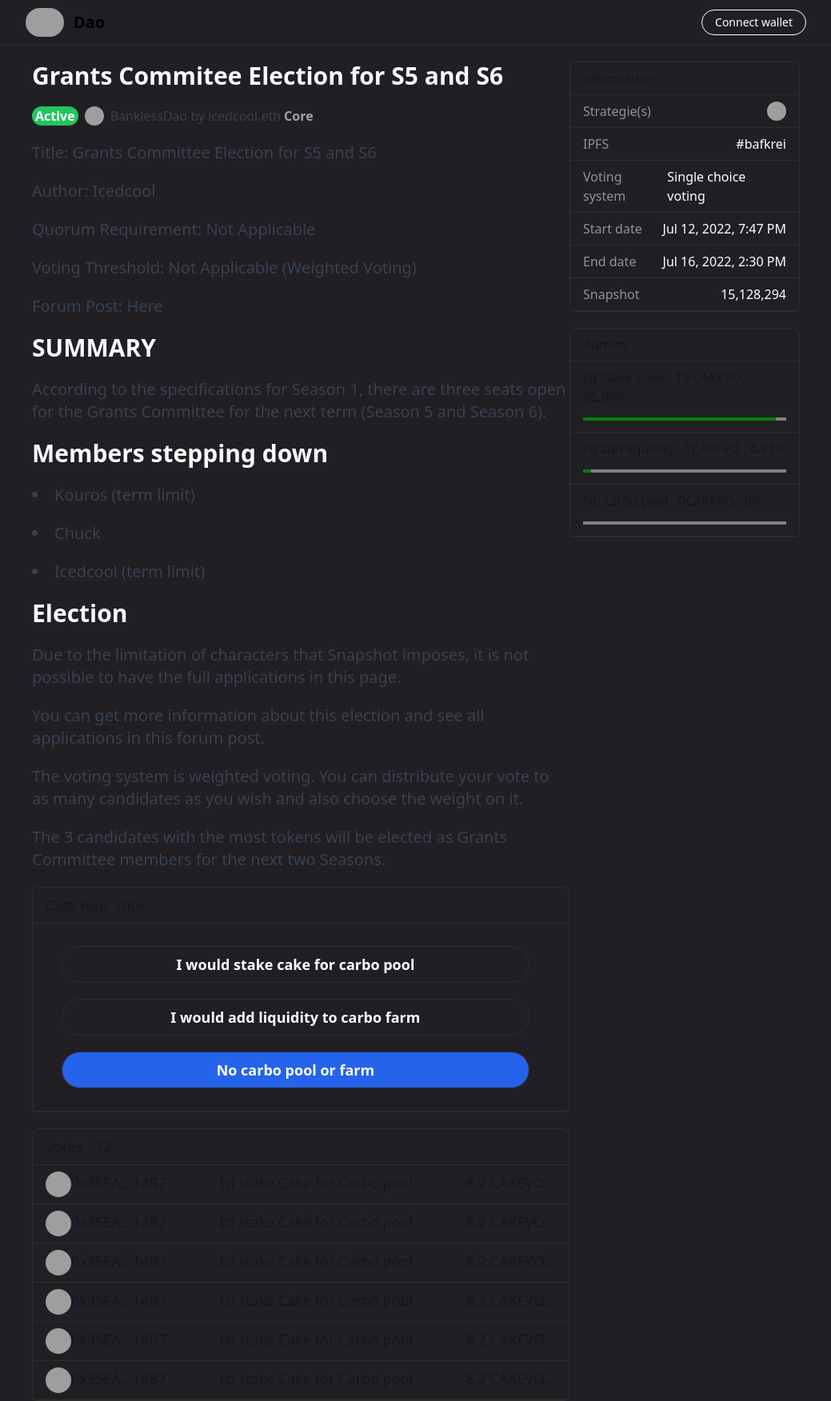
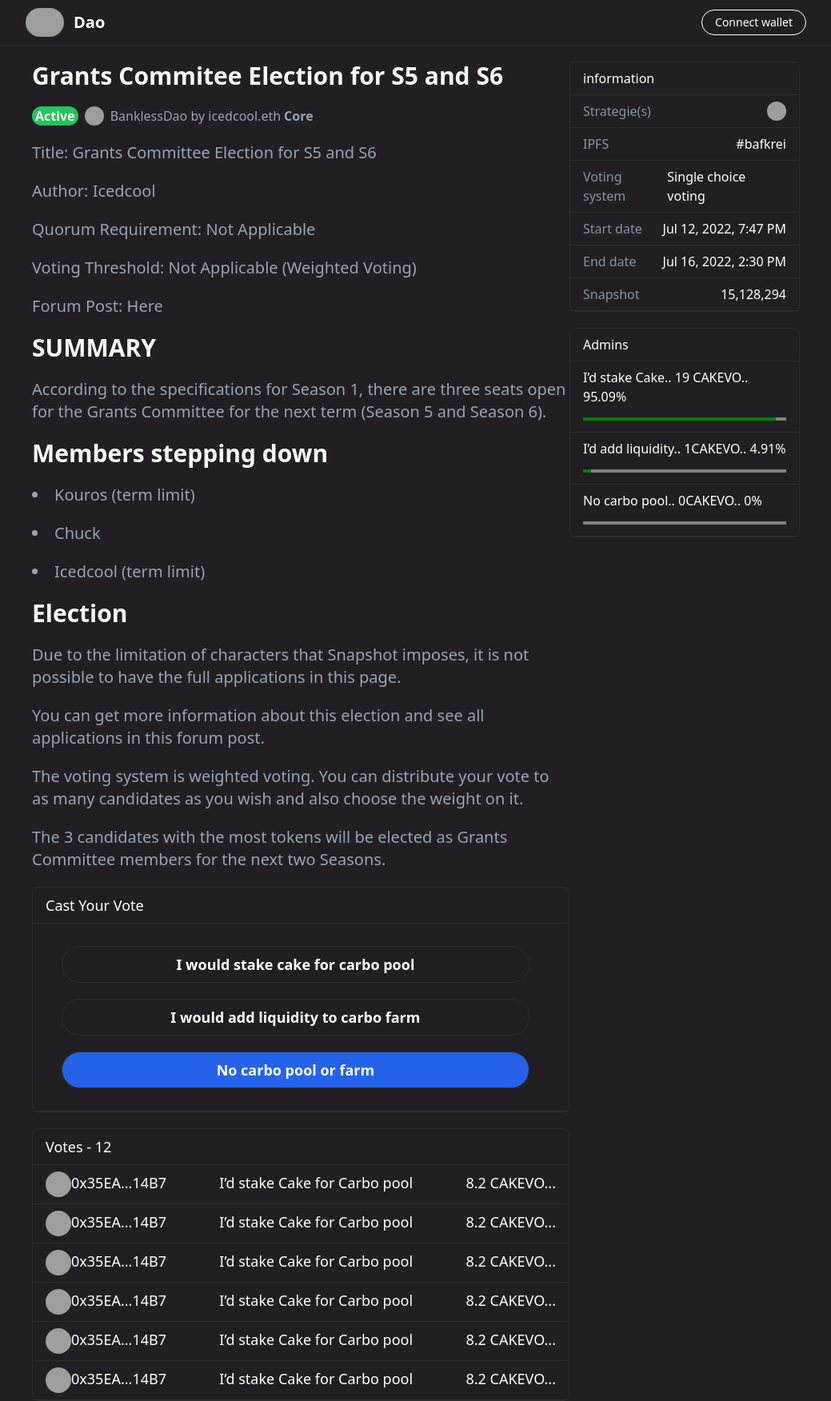
Before and after one commit to shubhamkr95/NFT-DAO-FE, a React (Create React App) app: page /Details in a window 1280 px wide. Shown: the whole page at 80% size, without its empty margins (120-1159 px from the left). Built offline with nearby package versions, Linux system fonts and the light colour scheme; grey boxes are pictures that could not be loaded.

Commit message:
fix dark bug

```diff
--- a/src/components/Details.jsx
+++ b/src/components/Details.jsx
@@ -10,30 +10,30 @@
             <div className='mt-5 flex flex-row'>
                 <button class="bg-green-500 hover:bg-blue-700 text-white font-bold  px-1 rounded-full">Active</button>
                 <img src="https://mdbootstrap.com/img/new/standard/city/041.jpg" class=" h-6 w-6 ml-2 rounded-full" alt=""/>
-                <p className="text-gray-700 font-medium dark:text-gray-400 ml-2">BanklessDao by icedcool.eth</p>
+                <p className=" font-medium text-gray-400 ml-2">BanklessDao by icedcool.eth</p>
                 <button class=" hover:bg-blue-700 text-gray-400 font-bold  px-1 rounded-full">Core</button>
             </div>
             <div>
-                <p className="text-gray-700 font-medium text-xl dark:text-gray-400 mt-5">Title: Grants Committee Election for S5 and S6</p>
-                <p className="text-gray-700 font-medium text-xl dark:text-gray-400 mt-5">Author: Icedcool</p>
-                <p className="text-gray-700 font-medium text-xl dark:text-gray-400 mt-5">Quorum Requirement: Not Applicable</p>
-                <p className="text-gray-700 font-medium text-xl dark:text-gray-400 mt-5">Voting Threshold: Not Applicable (Weighted Voting)</p>
-                <p className="text-gray-700 font-medium text-xl dark:text-gray-400 mt-5">Forum Post: Here</p>
+                <p className=" font-medium text-xl text-gray-400 mt-5">Title: Grants Committee Election for S5 and S6</p>
+                <p className=" font-medium text-xl text-gray-400 mt-5">Author: Icedcool</p>
+                <p className=" font-medium text-xl text-gray-400 mt-5">Quorum Requirement: Not Applicable</p>
+                <p className=" font-medium text-xl text-gray-400 mt-5">Voting Threshold: Not Applicable (Weighted Voting)</p>
+                <p className=" font-medium text-xl text-gray-400 mt-5">Forum Post: Here</p>
             </div>
             <div className=' mt-5  text-3xl font-bold text-gray-50'>
                <h1>SUMMARY</h1>
             </div>
             <div>
-               <p className="text-gray-700 font-medium text-xl dark:text-gray-400 mt-5">According to the specifications for Season 1, there are three seats open for the Grants Committee for the next term (Season 5 and Season 6).</p>
+               <p className=" font-medium text-xl text-gray-400 mt-5">According to the specifications for Season 1, there are three seats open for the Grants Committee for the next term (Season 5 and Season 6).</p>
             </div>
             <div className=' mt-5  text-3xl font-bold text-gray-50'>
                <h1>Members stepping down</h1>
             </div>
             <div>
                <ul className='list-disc list-inside'>
-                 <li className="text-gray-700 font-medium text-xl dark:text-gray-400 mt-5">Kouros (term limit)</li>
-                 <li className="text-gray-700 font-medium text-xl dark:text-gray-400 mt-5">Chuck</li>
-                 <li className="text-gray-700 font-medium text-xl dark:text-gray-400 mt-5">Icedcool (term limit)</li>
+                 <li className=" font-medium text-xl text-gray-400 mt-5">Kouros (term limit)</li>
+                 <li className=" font-medium text-xl text-gray-400 mt-5">Chuck</li>
+                 <li className=" font-medium text-xl text-gray-400 mt-5">Icedcool (term limit)</li>
 
                </ul>
             </div>
@@ -41,16 +41,16 @@
                <h1>Election</h1>
             </div>
             <div>
-               <p className="text-gray-700 font-medium text-xl dark:text-gray-400 mt-5">Due to the limitation of characters that Snapshot imposes, it is not possible to have the full applications in this page.</p>
+               <p className=" font-medium text-xl text-gray-400 mt-5">Due to the limitation of characters that Snapshot imposes, it is not possible to have the full applications in this page.</p>
             </div>
             <div>
-               <p className="text-gray-700 font-medium text-xl dark:text-gray-400 mt-5">You can get more information about this election and see all applications in this forum post.</p>
+               <p className=" font-medium text-xl text-gray-400 mt-5">You can get more information about this election and see all applications in this forum post.</p>
             </div>
             <div>
-               <p className="text-gray-700 font-medium text-xl dark:text-gray-400 mt-5">The voting system is weighted voting. You can distribute your vote to as many candidates as you wish and also choose the weight on it.</p>
+               <p className=" font-medium text-xl text-gray-400 mt-5">The voting system is weighted voting. You can distribute your vote to as many candidates as you wish and also choose the weight on it.</p>
             </div>
             <div>
-               <p className="text-gray-700 font-medium text-xl dark:text-gray-400 mt-5">The 3 candidates with the most tokens will be elected as Grants Committee members for the next two Seasons.</p>
+               <p className=" font-medium text-xl text-gray-400 mt-5">The 3 candidates with the most tokens will be elected as Grants Committee members for the next two Seasons.</p>
             </div>
         </div>
 
--- a/src/components/Heading.jsx
+++ b/src/components/Heading.jsx
@@ -9,7 +9,7 @@
     <div className='mx-auto mt-2 block p-6 m-2 max-w-2xl rounded-lg border shadow-md hover:bg-gray-100' style={{borderColor:"#2d2d2d"}}>
 
 
-    <p className="font-normal text-gray-700 dark:text-gray-400 text-center">A decentralized community helping the world go bankless</p>
+    <p className="font-normal text-gray-400 text-center">A decentralized community helping the world go bankless</p>
 
 
       </div>
--- a/src/components/Navbar.jsx
+++ b/src/components/Navbar.jsx
@@ -7,7 +7,7 @@
              <div className="flex flex-wrap justify-between items-center mx-auto max-w-screen-lg px-4 md:px-6 py-2.5">
                  <a href="https://flowbite.com" className="flex items-center">
                      <img src="https://mdbootstrap.com//img/Photos/Square/1.jpg" className="mr-3 h-6 sm:h-9 rounded-full" alt="Flowbite Logo" />
-                     <span className="self-center text-xl font-semibold whitespace-nowrap dark:text-white">Dao</span>
+                     <span className="self-center text-xl font-semibold whitespace-nowrap text-white">Dao</span>
                  </a>
                  <div className="flex items-center">
                      <a href="#" className="inline-block text-sm px-4 py-2 leading-none border rounded-full text-white border-white hover:border-transparent hover:text-teal-500 hover:bg-white mt-4 lg:mt-0">Connect wallet</a>
--- a/src/components/Sidetabs.jsx
+++ b/src/components/Sidetabs.jsx
@@ -4,9 +4,9 @@
   return (
     <div>
          <div>
-      <ul className="mx-auto w-72 mt-5 font-normal text-gray-900  rounded-lg border border-gray-200  dark:border-gray-600 dark:text-white" style={{borderColor:"#2d2d2d"}}>
-          <li className="py-2 px-4 w-full rounded-t-lg border-b border-gray-200 dark:border-gray-600" style={{borderColor:"#2d2d2d"}}>information</li>
-          <li className="flex flex-row justify-between py-2 px-4 w-full border-b border-gray-200 dark:border-gray-600" style={{borderColor:"#2d2d2d"}}>
+      <ul className="mx-auto w-72 mt-5 font-normal  rounded-lg border border-gray-600 text-white" style={{borderColor:"#2d2d2d"}}>
+          <li className="py-2 px-4 w-full rounded-t-lg border-b border-gray-600" style={{borderColor:"#2d2d2d"}}>information</li>
+          <li className="flex flex-row justify-between py-2 px-4 w-full border-b border-gray-600" style={{borderColor:"#2d2d2d"}}>
             <div style={{color:'#8b949e'}}>
                 Strategie(s)
             </div>
@@ -14,7 +14,7 @@
              <img src="https://mdbootstrap.com/img/new/standard/city/047.jpg" className=" h-6 w-6 rounded-full" alt=""/>
             </div>
            </li>
-           <li className="flex flex-row justify-between py-2 px-4 w-full border-b border-gray-200 dark:border-gray-600" style={{borderColor:"#2d2d2d"}}>
+           <li className="flex flex-row justify-between py-2 px-4 w-full border-b border-gray-600" style={{borderColor:"#2d2d2d"}}>
             <div style={{color:'#8b949e'}}>
                 IPFS
             </div>
@@ -22,7 +22,7 @@
                 #bafkrei
             </div>
            </li>
-           <li className="flex flex-row justify-between py-2 px-4 w-full border-b border-gray-200 dark:border-gray-600" style={{borderColor:"#2d2d2d"}}>
+           <li className="flex flex-row justify-between py-2 px-4 w-full border-b border-gray-600" style={{borderColor:"#2d2d2d"}}>
             <div style={{color:'#8b949e'}}>
             Voting system
             </div>
@@ -30,7 +30,7 @@
             Single choice voting
             </div>
            </li>
-           <li className="flex flex-row justify-between py-2 px-4 w-full border-b border-gray-200 dark:border-gray-600" style={{borderColor:"#2d2d2d"}}>
+           <li className="flex flex-row justify-between py-2 px-4 w-full border-b border-gray-600" style={{borderColor:"#2d2d2d"}}>
             <div style={{color:'#8b949e'}}>
             Start date
             </div>
@@ -38,7 +38,7 @@
             Jul 12, 2022, 7:47 PM
             </div>
            </li>
-           <li className="flex flex-row justify-between py-2 px-4 w-full border-b border-gray-200 dark:border-gray-600" style={{borderColor:"#2d2d2d"}}>
+           <li className="flex flex-row justify-between py-2 px-4 w-full border-b border-gray-600" style={{borderColor:"#2d2d2d"}}>
             <div style={{color:'#8b949e'}}>
             End date
             </div>
@@ -46,7 +46,7 @@
             Jul 16, 2022, 2:30 PM
             </div>
            </li>
-           <li className="flex flex-row justify-between py-2 px-4 w-full border-b border-gray-200 dark:border-gray-600" style={{borderColor:"#2d2d2d"}}>
+           <li className="flex flex-row justify-between py-2 px-4 w-full border-b border-gray-600" style={{borderColor:"#2d2d2d"}}>
             <div style={{color:'#8b949e'}}>
             Snapshot
             </div>
@@ -57,9 +57,9 @@
       </ul>
       </div>
       <div>
-      <ul className="mx-auto w-72 mt-5 font-normal text-gray-900  rounded-lg border border-gray-200  dark:border-gray-600 dark:text-white" style={{borderColor:"#2d2d2d"}}>
-          <li className="py-2 px-4 w-full rounded-t-lg border-b border-gray-200 dark:border-gray-600" style={{borderColor:"#2d2d2d"}}>Admins</li>
-          <li className=" py-2 px-4 w-full border-b border-gray-200 dark:border-gray-600" style={{borderColor:"#2d2d2d"}}>
+      <ul className="mx-auto w-72 mt-5 font-normal  rounded-lg border border-gray-600 text-white" style={{borderColor:"#2d2d2d"}}>
+          <li className="py-2 px-4 w-full rounded-t-lg border-b border-gray-600" style={{borderColor:"#2d2d2d"}}>Admins</li>
+          <li className=" py-2 px-4 w-full border-b border-gray-600" style={{borderColor:"#2d2d2d"}}>
           <div>
                I’d stake Cake.. 19 CAKEVO..  95.09%
           </div>
@@ -67,7 +67,7 @@
           <progress className='w-full rounded h-1 ' id="file" value="95" max="100"> 95% </progress>
           </div>
           </li>
-          <li className=" py-2 px-4 w-full border-b border-gray-200 dark:border-gray-600" style={{borderColor:"#2d2d2d"}}>
+          <li className=" py-2 px-4 w-full border-b border-gray-600" style={{borderColor:"#2d2d2d"}}>
           <div>
                I’d add liquidity.. 1CAKEVO.. 4.91%
           </div>
@@ -75,7 +75,7 @@
           <progress className='w-full rounded h-1 ' id="file" value="4" max="100"> 4% </progress>
           </div>
           </li>
-          <li className=" py-2 px-4 w-full border-b border-gray-200 dark:border-gray-600" style={{borderColor:"#2d2d2d"}}>
+          <li className=" py-2 px-4 w-full border-b border-gray-600" style={{borderColor:"#2d2d2d"}}>
           <div>
                No carbo pool.. 0CAKEVO.. 0%
           </div>
--- a/src/components/Treasury.jsx
+++ b/src/components/Treasury.jsx
@@ -9,7 +9,7 @@
     <div className='mx-auto mt-2 block p-6 m-2 max-w-2xl rounded-lg border shadow-md hover:bg-gray-100' style={{borderColor:"#2d2d2d"}}>
 
 
-    <p className="font-normal text-gray-700 dark:text-gray-400 text-center">This Space doesnt have a treasury yet</p>
+    <p className="font-normal text-gray-400 text-center">This Space doesnt have a treasury yet</p>
 
 
       </div>
--- a/src/components/Vote.jsx
+++ b/src/components/Vote.jsx
@@ -4,9 +4,9 @@
   return (
     <div>
      <div>
-     <ul className="mx-auto max-w-2xl mt-5 text-lg font-medium text-gray-900  rounded-lg border border-gray-200  dark:border-gray-600 dark:text-white" style={{borderColor:"#2d2d2d"}}>
-          <li className="py-2 px-4 w-full rounded-t-lg border-b border-gray-200 dark:border-gray-600" style={{borderColor:"#2d2d2d"}}>Cast Your Vote</li>
-          <li className=" py-2 px-4 w-full border-b border-gray-200 dark:border-gray-600" style={{borderColor:"#2d2d2d"}}>
+     <ul className="mx-auto max-w-2xl mt-5 text-lg font-medium   rounded-lg border   border-gray-600 text-white" style={{borderColor:"#2d2d2d"}}>
+          <li className="py-2 px-4 w-full rounded-t-lg border-b  border-gray-600" style={{borderColor:"#2d2d2d"}}>Cast Your Vote</li>
+          <li className=" py-2 px-4 w-full border-b  border-gray-600" style={{borderColor:"#2d2d2d"}}>
           <button className="text-white ml-5 mt-5 mx-auto font-bold w-11/12  py-2 rounded-full border" style={{borderColor:"#2d2d2d"}}>I would stake cake for carbo pool</button>
           <button className="text-white ml-5 mt-5 mx-auto font-bold w-11/12  py-2 rounded-full border" style={{borderColor:"#2d2d2d"}}>I would add liquidity to carbo farm</button>
           <button className="text-white ml-5 mt-5 mb-5 bg-blue-600 w-11/12  mx-auto font-bold  py-2 rounded-full border" style={{borderColor:"#2d2d2d"}}>No carbo pool or farm</button>
@@ -15,9 +15,9 @@
       </ul>
      </div>
      <div>
-        <ul className="mx-auto max-w-2xl mt-5 text-lg font-medium text-gray-900  rounded-lg border border-gray-200  dark:border-gray-600 dark:text-white" style={{borderColor:"#2d2d2d"}}>
-            <li className="py-2 px-4 w-full rounded-t-lg border-b border-gray-200 dark:border-gray-600" style={{borderColor:"#2d2d2d"}}>Votes - 12</li>
-            <li className="flex flex-row justify-between py-2 px-4 w-full border-b border-gray-200 dark:border-gray-600" style={{borderColor:"#2d2d2d"}}>
+        <ul className="mx-auto max-w-2xl mt-5 text-lg font-medium   rounded-lg border   border-gray-600 text-white" style={{borderColor:"#2d2d2d"}}>
+            <li className="py-2 px-4 w-full rounded-t-lg border-b  border-gray-600" style={{borderColor:"#2d2d2d"}}>Votes - 12</li>
+            <li className="flex flex-row justify-between py-2 px-4 w-full border-b  border-gray-600" style={{borderColor:"#2d2d2d"}}>
                 <div className='flex flex-row'>
                   <img src="https://mdbootstrap.com/img/new/standard/city/047.jpg" class=" h-8 w-8 rounded-full" alt=""/> 0x35EA...14B7
                 </div>
@@ -29,7 +29,7 @@
 
                 </div>
             </li>
-            <li className="flex flex-row justify-between py-2 px-4 w-full border-b border-gray-200 dark:border-gray-600" style={{borderColor:"#2d2d2d"}}>
+            <li className="flex flex-row justify-between py-2 px-4 w-full border-b border-gray-600" style={{borderColor:"#2d2d2d"}}>
                 <div className='flex flex-row'>
                   <img src="https://mdbootstrap.com/img/new/standard/city/047.jpg" class=" h-8 w-8 rounded-full" alt=""/> 0x35EA...14B7
                 </div>
@@ -41,7 +41,7 @@
 
                 </div>
             </li>
-            <li className="flex flex-row justify-between py-2 px-4 w-full border-b border-gray-200 dark:border-gray-600" style={{borderColor:"#2d2d2d"}}>
+            <li className="flex flex-row justify-between py-2 px-4 w-full border-b border-gray-600" style={{borderColor:"#2d2d2d"}}>
                 <div className='flex flex-row'>
                   <img src="https://mdbootstrap.com/img/new/standard/city/047.jpg" class=" h-8 w-8 rounded-full" alt=""/> 0x35EA...14B7
                 </div>
@@ -53,7 +53,7 @@
 
                 </div>
             </li>
-            <li className="flex flex-row justify-between py-2 px-4 w-full border-b border-gray-200 dark:border-gray-600" style={{borderColor:"#2d2d2d"}}>
+            <li className="flex flex-row justify-between py-2 px-4 w-full border-b border-gray-600" style={{borderColor:"#2d2d2d"}}>
                 <div className='flex flex-row'>
                   <img src="https://mdbootstrap.com/img/new/standard/city/047.jpg" class=" h-8 w-8 rounded-full" alt=""/> 0x35EA...14B7
                 </div>
@@ -65,7 +65,7 @@
 
                 </div>
             </li>
-            <li className="flex flex-row justify-between py-2 px-4 w-full border-b border-gray-200 dark:border-gray-600" style={{borderColor:"#2d2d2d"}}>
+            <li className="flex flex-row justify-between py-2 px-4 w-full border-b border-gray-600" style={{borderColor:"#2d2d2d"}}>
                 <div className='flex flex-row'>
                   <img src="https://mdbootstrap.com/img/new/standard/city/047.jpg" class=" h-8 w-8 rounded-full" alt=""/> 0x35EA...14B7
                 </div>
@@ -77,7 +77,7 @@
 
                 </div>
             </li>
-            <li className="flex flex-row justify-between py-2 px-4 w-full border-b border-gray-200 dark:border-gray-600" style={{borderColor:"#2d2d2d"}}>
+            <li className="flex flex-row justify-between py-2 px-4 w-full border-b border-gray-600" style={{borderColor:"#2d2d2d"}}>
                 <div className='flex flex-row'>
                   <img src="https://mdbootstrap.com/img/new/standard/city/047.jpg" class=" h-8 w-8 rounded-full" alt=""/> 0x35EA...14B7
                 </div>
```
Also changed, not shown: src/components/About.jsx (+13 -13 lines), src/components/Card.jsx (+5 -5 lines), src/components/Create.jsx (+5 -5 lines), src/components/Sidebar.jsx (+4 -4 lines).
